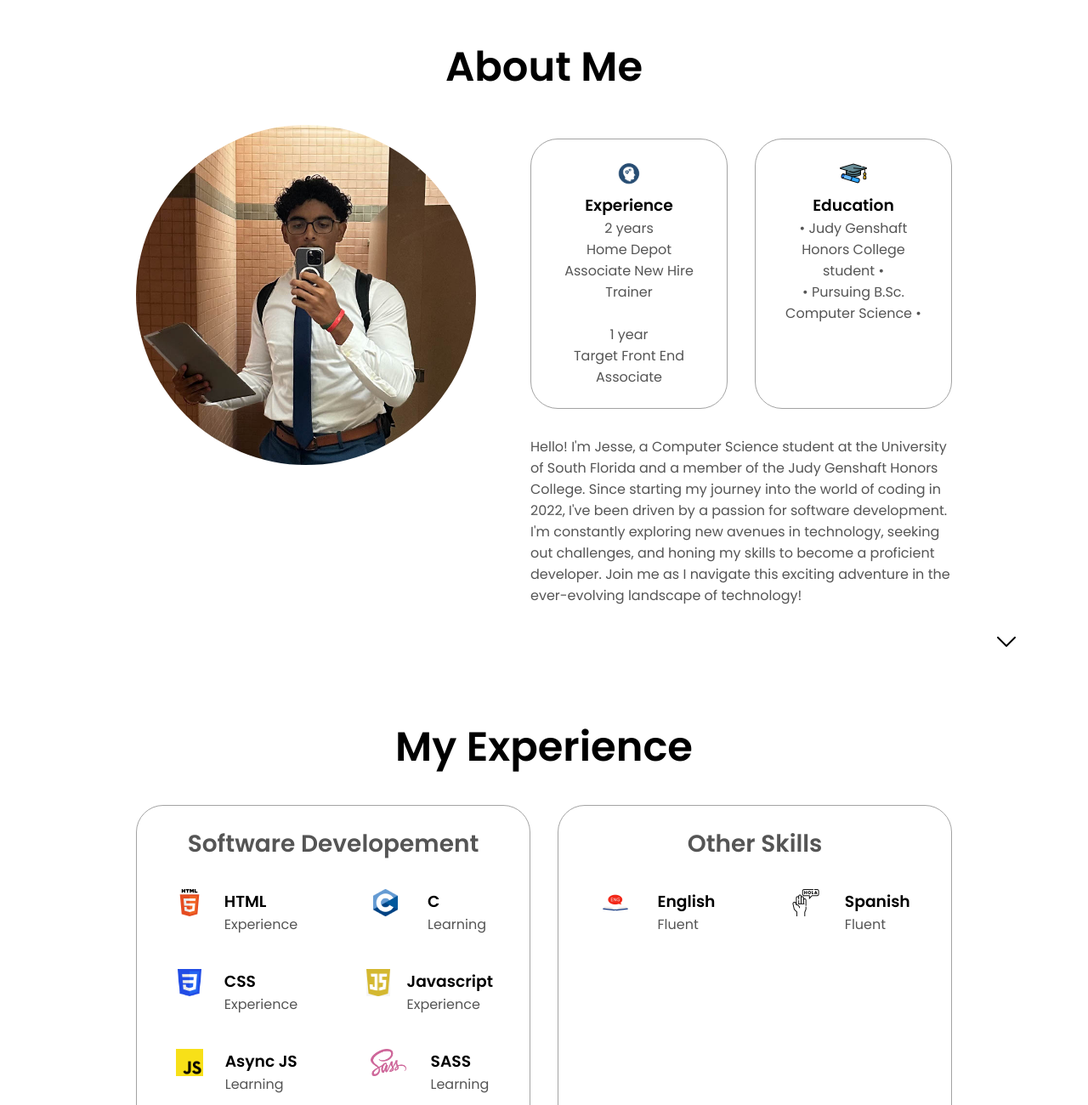
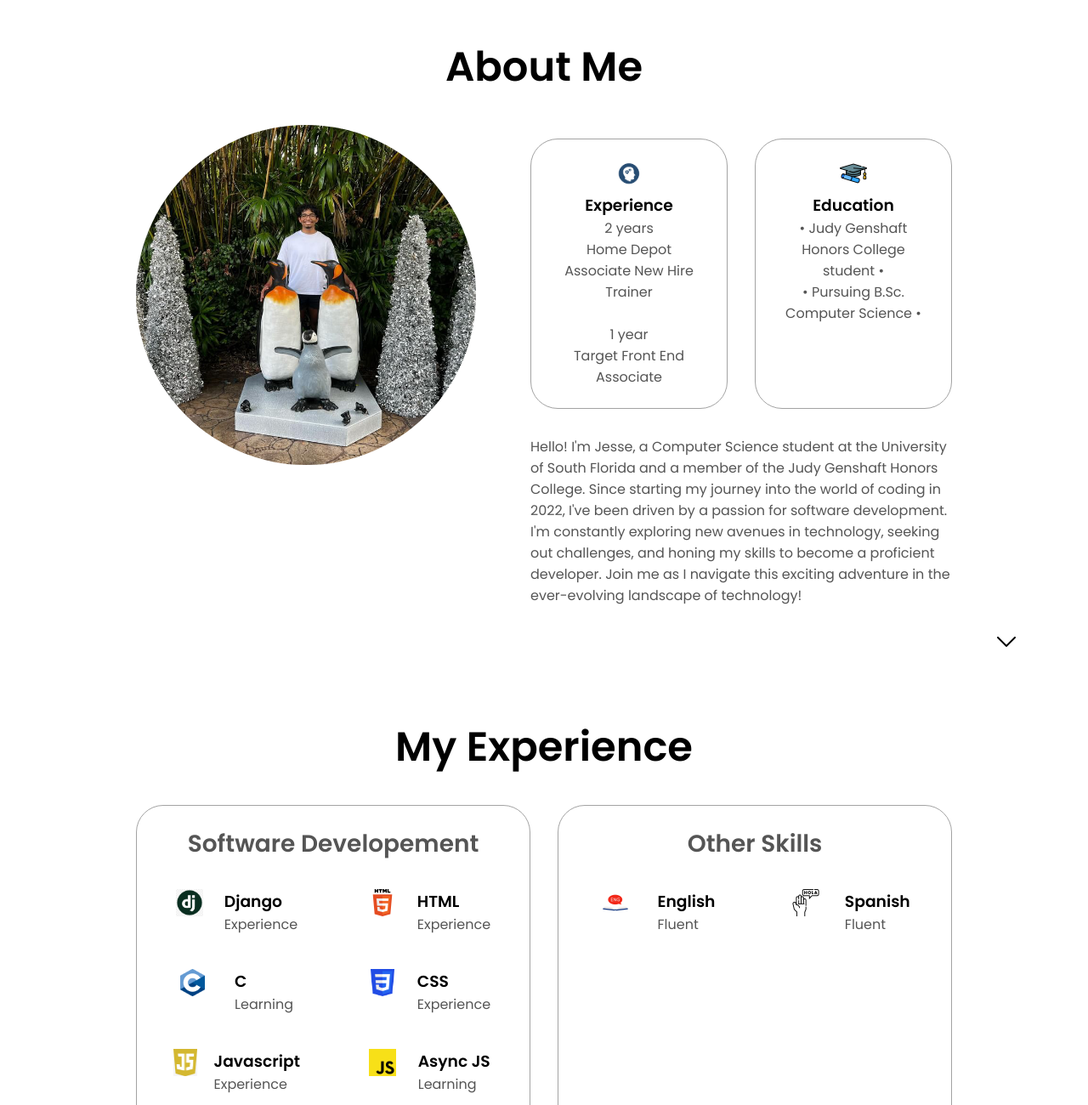
Before and after one commit to saintsjh/Personal_Website_JesseH, a plain HTML site: page index.html in a window 1280 px wide. Shown: the part 797-2097 px from the top of the page at 85% size. Drawn offline with Linux system fonts and the light colour scheme.

Commit message:
changed some things

```diff
--- a/index.html
+++ b/index.html
@@ -87,7 +87,7 @@
         <h1 class="title"> About Me</h1>
         <div class="section-container">
             <div class="section__pic-container">
-                <img src="./pics/dressedup.jpg" alt="Profile Picture"
+                <img src="./pics/JessePic1.JPG" alt="Profile Picture"
                 class="about-pics">
             </div>
             <div class="about-details-container">
@@ -127,6 +127,17 @@
                 <div class="details-container">
                     <h2 class="experience-sub-title">Software Developement</h2>
                     <div class="article-container">
+                        <article>
+                            <img src="./pics/django.png"
+                            alt="django icon"
+                            class="icon"
+
+                            >
+                            <div>
+                                <h3>Django</h3>
+                                <p>Experience</p>
+                            </div>
+                        </article>
                         <article>
                             <img src="./pics/html logo.png"
                             alt="html icon"
@@ -199,15 +210,6 @@
                                 <p>Experience</p>
                             </div>
                         </article>
-                        <!-- <article>
-                            <img src="./pics/opensource.png"
-                            alt="html icon"
-                            class="icon">
-                            <div>
-                                <h3>OpenSource</h3>
-                                <p>Experience</p>
-                            </div>
-                        </article> -->
                     </div>
                 </div>
                 <div class="details-container">
```
Also changed, not shown: Things_I_Like.html (+2 -0 lines), pics/JessePic1.JPG (added), pics/django.png (added), 3 other files.
